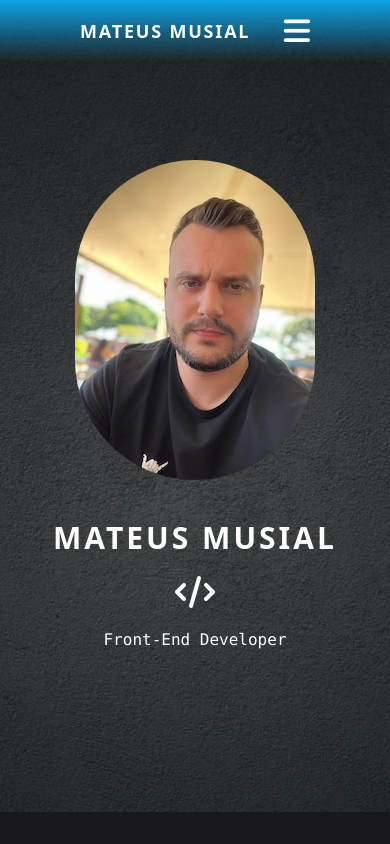
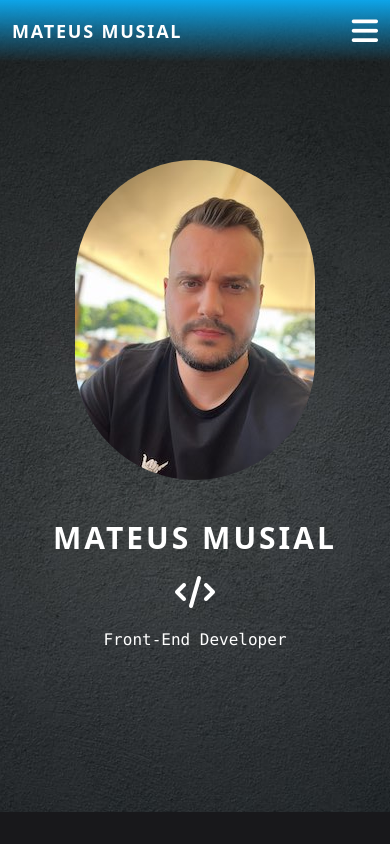
Before and after one commit to mateusmusial/mateusmusial.github.io, a website: page index.html in a window 390 px wide. Shown: the top 844 px of the page. Drawn offline with Linux system fonts and the light colour scheme.

Commit message:
Header responsive

```diff
--- a/index.html
+++ b/index.html
@@ -14,8 +14,7 @@
   <body>
     <header>
       <div
-        id="mainNav"
-        class="flex bg-gradient-to-b from-sky-500 fixed w-full px-20 py-4 mx-auto"
+        class="flex bg-gradient-to-b from-sky-500 fixed w-full px-3 md:px-20 py-4 mx-auto"
       >
         <div class="container flex items-center mx-auto">
           <div>
@@ -90,7 +89,7 @@
           class="fa-solid fa-address-card fa-2x text-white font-bold mx-auto pt-5"
         ></i>
         <div class="border-b pt-4 w-5/6 mx-auto container"></div>
-        <div class="container mx-auto text-white pt-6">
+        <div class="container mx-auto text-white pt-8">
           <div class="w-2/3 mx-auto text-justify">
             <p class="">
               Lorem ipsum dolor sit amet consectetur adipisicing elit. Excepturi
```
Also changed, not shown: css/output.css.
